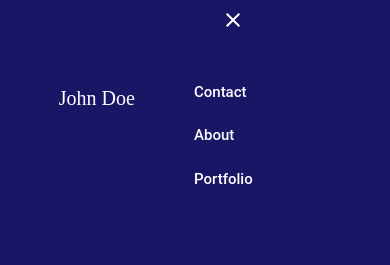
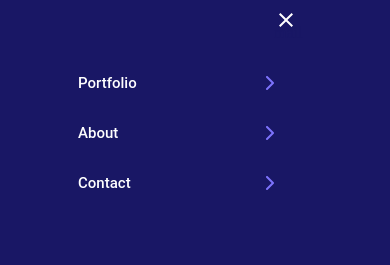
Before and after one commit to armandocomellas1/javascript-menu, a website: page index.html in a window 390 px wide. Both pictures are taken after a click on the element "menu". Shown: the top 265 px of the page. Drawn offline with nearby package versions, Linux system fonts and the light colour scheme.

Commit message:
Last changes in menu

```diff
--- a/index.html
+++ b/index.html
@@ -14,9 +14,15 @@
       <header class="menucontainer">
         <h4 class="name_head">John Doe</h4>
         <nav id="hambur_menu" class="navmenu">
-          <a class="ham_menu" href="">Portfolio</a>
-          <a class="ham_menu" href="">About</a>
-          <a class="ham_menu" href="">Contact</a>
+          <div class="menu_ham_mob" onClick="desktopMob()">
+            <span class="">
+                mail
+            </span>
+          </div>
+          <a class="ham_logo" href="#">Contact</a>
+          <a class="ham_menu" href="#">Portfolio</a>
+          <a class="ham_menu" href="#">About</a>
+          <a class="ham_menu" href="#">Contact</a>
             <div class="menu_icon" onClick="mobileMenu()">
               <span class="material-symbols-outlined">
                   menu
@@ -24,11 +30,6 @@
             </div>
             <div class="menu_desktop">
               <span class="material-symbols-outlined">
-                  mail
-              </span>
-            </div>
-            <div class="menu_ham_mob" onClick="desktopMob()">
-              <span class="">
                   mail
               </span>
             </div>
--- a/javascript.js
+++ b/javascript.js
@@ -1,20 +1,19 @@
 function mobileMenu() {
-  document.getElementById("hambur_menu").style.dipslay  = "flex";
-  document.getElementsByClassName("material-symbols-outlined")[0].style.display = "none";
-  document.getElementsByClassName("menu_ham_mob")[0].style.display = "flex";
-
-  document.getElementsByClassName("navmenu")[0].style.flexDirection  = "column-reverse";
-  document.getElementsByClassName("ham_menu")[0].style.display = "flex";
-  document.getElementsByClassName("ham_menu")[1].style.display = "flex";
-  document.getElementsByClassName("ham_menu")[2].style.display = "flex";
-  console.log("correct ");
+  document.getElementById('hambur_menu').style.dipslay = 'flex';
+  document.getElementsByClassName('material-symbols-outlined')[0].style.display = 'none';
+  document.getElementsByClassName('name_head')[0].style.display = 'none';
+  document.getElementsByClassName('menu_ham_mob')[0].style.display = 'flex';
+  document.getElementsByClassName('ham_menu')[0].style.display = 'flex';
+  document.getElementsByClassName('ham_menu')[1].style.display = 'flex';
+  document.getElementsByClassName('ham_menu')[2].style.display = 'flex';
 }
-
+mobileMenu();
 function desktopMob() {
-  var gets = document.getElementsByClassName("material-symbols-outlined")[0].style.display = "flex";
-  document.getElementsByClassName("menu_ham_mob")[0].style.display = "none";
-  document.getElementsByClassName("ham_menu")[0].style.display = "none";
-  document.getElementsByClassName("ham_menu")[1].style.display = "none";
-  document.getElementsByClassName("ham_menu")[2].style.display = "none";
-  console.log("correct ", gets);
+  document.getElementsByClassName('name_head')[0].style.display = 'flex';
+  document.getElementsByClassName('material-symbols-outlined')[0].style.display = 'flex';
+  document.getElementsByClassName('menu_ham_mob')[0].style.display = 'none';
+  document.getElementsByClassName('ham_menu')[0].style.display = 'none';
+  document.getElementsByClassName('ham_menu')[1].style.display = 'none';
+  document.getElementsByClassName('ham_menu')[2].style.display = 'none';
 }
+desktopMob();
--- a/style.css
+++ b/style.css
@@ -20,10 +20,10 @@ body {
 
 .menucontainer {
   display: flex;
-  justify-content: space-between;
+  justify-content: space-between !important;
   line-height: 50px;
   align-items: center;
-  margin: 2% 15%;
+  margin: 2% 25%;
 }
 
 .menucontainer .navmenu {
@@ -81,9 +81,16 @@ body {
 }
 
 #hambur_menu a {
+  background-image: url(./img/Union.svg);
+  background-repeat: no-repeat, repeat;
+  background-position: right;
   display: none;
   margin-top: 30%;
   padding-right: 30%;
+}
+
+#hambur_menu {
+  display: flex;
 }
 
 #hambur_menu a:hover {
@@ -545,6 +552,11 @@ body {
     padding: 0 8%;
   }
 
+  .menucontainer {
+    display: flex;
+    width: 70%;
+  }
+
   #hambur_menu a {
     display: none !important;
   }
@@ -565,6 +577,11 @@ body {
     font-size: 30px;
   }
 
+  .menucontainer {
+    display: flex;
+    width: 70%;
+  }
+
   .works .container_column .firts_p p {
     font-size: 17px;
   }
@@ -581,6 +598,11 @@ body {
     padding: 0 1%;
   }
 
+  .menucontainer {
+    display: flex;
+    width: 70%;
+  }
+
   .works .container_column .firts_p p {
     font-size: 16px;
   }
@@ -597,6 +619,11 @@ body {
     padding: 0 1%;
   }
 
+  .menucontainer {
+    display: flex;
+    width: 70%;
+  }
+
   .works .container_column .firts_p p {
     font-size: 13px;
   }
@@ -613,6 +640,11 @@ body {
     padding: 0 1%;
   }
 
+  .menucontainer {
+    display: flex;
+    width: 70%;
+  }
+
   .works .firts_p h2 {
     font-size: 20px;
   }
@@ -633,6 +665,11 @@ body {
     padding: 0 1%;
   }
 
+  .menucontainer {
+    display: flex;
+    width: 70%;
+  }
+
   .works .firts_p h2 {
     font-size: 20px;
   }
@@ -649,7 +686,21 @@ body {
 @media only screen and (max-width: 767px) {
   .menucontainer {
     display: flex;
-    justify-content: space-between;
+    width: 70%;
+  }
+
+  #hambur_menu {
+    display: flex !important;
+    flex-direction: column !important;
+    justify-content: center !important;
+    align-items: center !important;
+    width: 100% !important;
+  }
+
+  #hambur_menu .menu_ham_mob {
+    display: flex;
+    width: 100%;
+    margin-left: 200%;
   }
 
   .desktop_works {
@@ -703,6 +754,12 @@ body {
 
   .formsection p {
     margin-bottom: 20px;
+  }
+
+  .ham_menu {
+    margin: 15px 0 !important;
+    width: 70% !important;
+    display: flex;
   }
 
   .works .firts_p p {
@@ -842,12 +899,15 @@ body {
 
   .menucontainer {
     display: flex;
+    width: 70%;
   }
 
   .name_head {
     font-weight: 300;
-    font-size: 30px;
+    font-size: 1.2rem !important;
+    line-height: normal !important;
     color: #fff;
+    width: 100%;
   }
 
   .desktop_works {
@@ -1070,12 +1130,6 @@ body {
     width: 70%;
   }
 
-  .name_head {
-    font-weight: 300;
-    font-size: 30px;
-    color: #fff;
-  }
-
   .desktop_works {
     background-image: url(./img/mobile/Ellipse\ 18sss.png);
   }
@@ -1311,12 +1365,6 @@ body {
     width: 70%;
   }
 
-  .name_head {
-    font-weight: 300;
-    font-size: 30px;
-    color: #fff;
-  }
-
   .middle_works .second_main {
     width: 60% !important;
     font-size: 30px !important;
@@ -1562,12 +1610,6 @@ body {
     width: 50%;
   }
 
-  .name_head {
-    font-weight: 300;
-    font-size: 20px;
-    color: #fff;
-  }
-
   .desktop_works {
     background-image: url(./img/mobile/Ellipse\ 18sss.png);
   }
```
Also changed, not shown: README.md, img/Union.svg (added).
